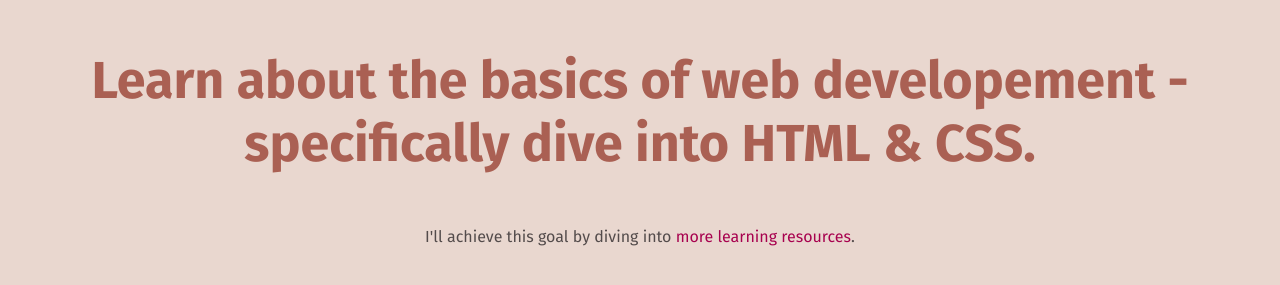
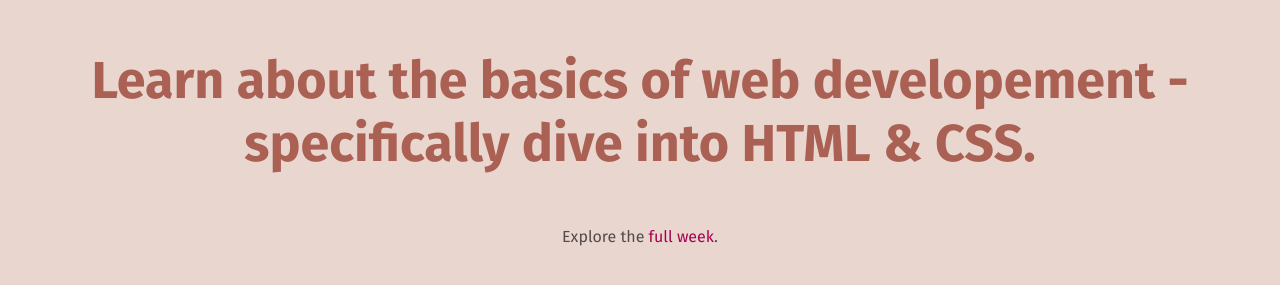
Before and after one commit to hyoleng/100-Days-of-Web-Development, a plain HTML site: page index.html in a window 1280 px wide. Shown: the part 325-610 px from the top of the page. Drawn offline with nearby package versions, Linux system fonts and the light colour scheme.

Commit message:
5일차 - 두 번째 HTML 파일 추가

```diff
--- a/index.html
+++ b/index.html
@@ -1,6 +1,7 @@
 <!DOCTYPE html>
-<html>
+<html lang="en">
   <head>
+    <meta charset="UTF-8" />
     <link rel="preconnect" href="https://fonts.googleapis.com" />
     <link rel="preconnect" href="https://fonts.gstatic.com" crossorigin />
     <link
@@ -17,9 +18,6 @@
       Learn about the basics of web developement - specifically dive into HTML &
       CSS.
     </p>
-    <p>
-      I'll achieve this goal by diving into
-      <a href="https://www.google.com">more learning resources</a>.
-    </p>
+    <p>Explore the <a href="full-week.html">full week</a>.</p>
   </body>
 </html>
```
Also changed, not shown: full-week.html (added, +8 -0 lines).
